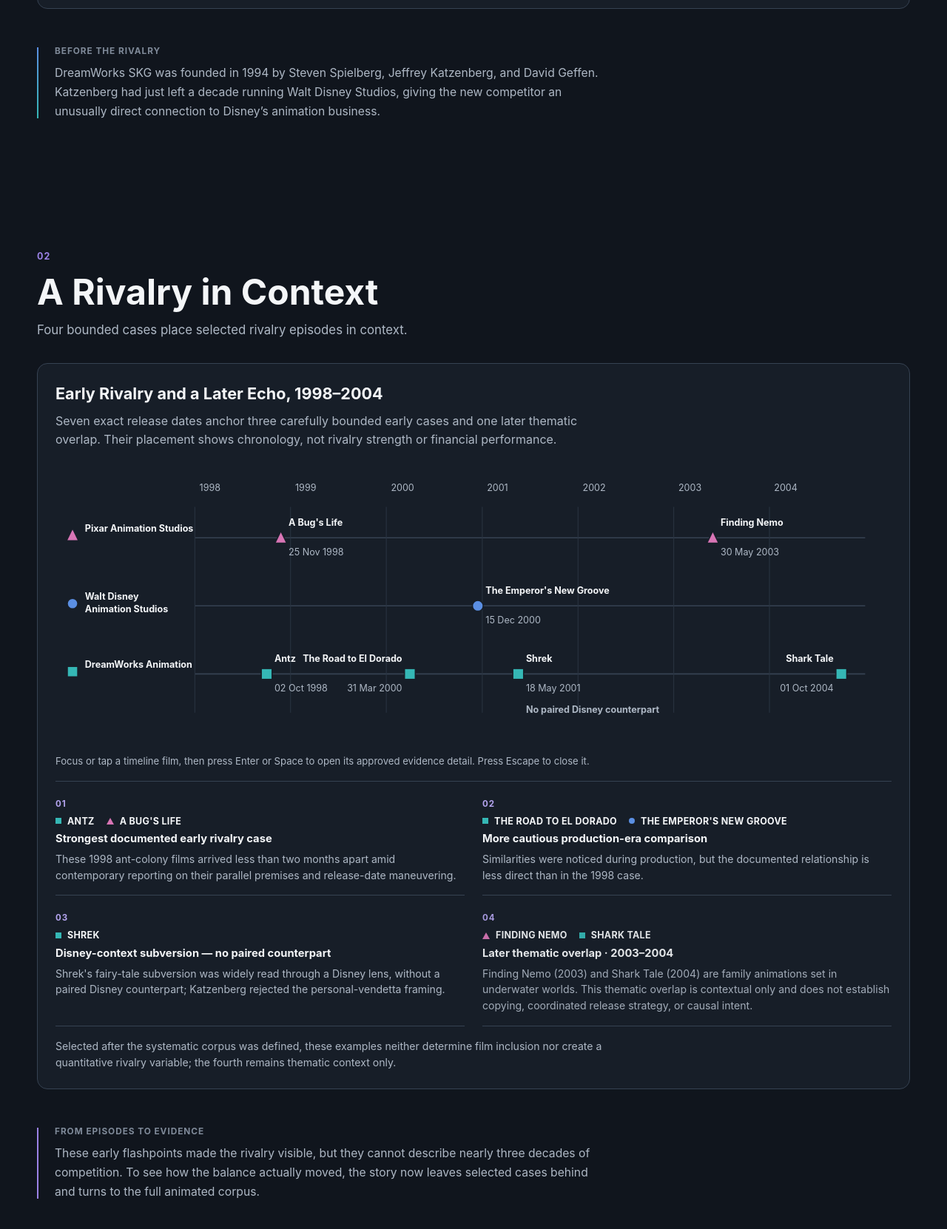
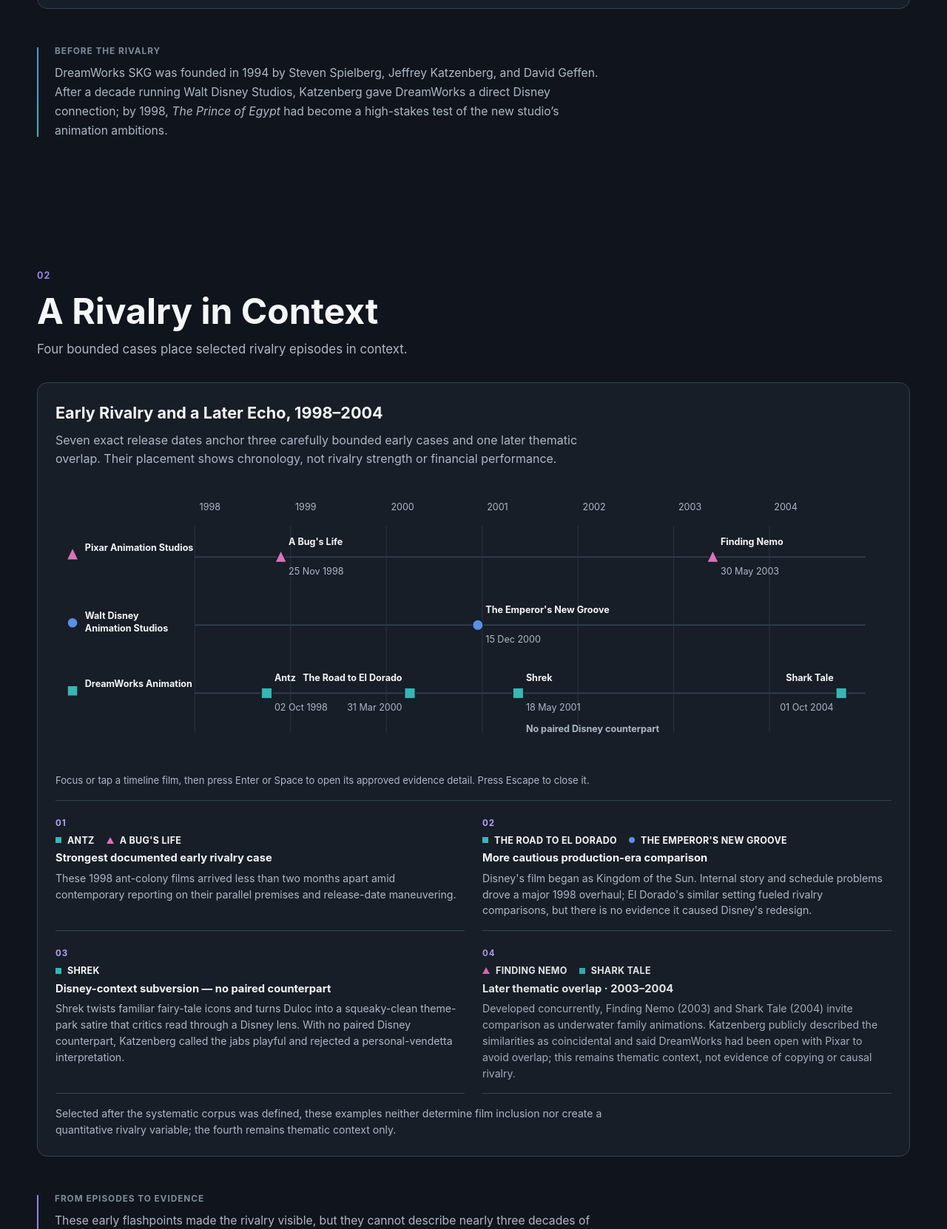
Before and after one commit to FraPoine/data_viz_project, a website with bundled scripts: page index.html in a window 1280 px wide. Shown: the part 1403-3065 px from the top of the page at 74% size. Built offline with nearby package versions, Linux system fonts and the light colour scheme.

Commit message:
docs: refine Section 2 historical context

```diff
--- a/index.html
+++ b/index.html
@@ -58,7 +58,7 @@
         </figure>
         <aside class="narrative-bridge narrative-bridge--origin" aria-label="DreamWorks origin context">
           <p class="narrative-bridge__eyebrow">Before the rivalry</p>
-          <p>DreamWorks SKG was founded in 1994 by Steven Spielberg, Jeffrey Katzenberg, and David Geffen. Katzenberg had just left a decade running Walt Disney Studios, giving the new competitor an unusually direct connection to Disney’s animation business.</p>
+          <p>DreamWorks SKG was founded in 1994 by Steven Spielberg, Jeffrey Katzenberg, and David Geffen. After a decade running Walt Disney Studios, Katzenberg gave DreamWorks a direct Disney connection; by 1998, <em>The Prince of Egypt</em> had become a high-stakes test of the new studio’s animation ambitions.</p>
         </aside>
       </section>
 
--- a/src/views/view2RivalryTimeline.js
+++ b/src/views/view2RivalryTimeline.js
@@ -8,8 +8,8 @@ const { colors, filmShapes } = VISUAL_SYSTEM;
 const STUDIO_COLOR = { "Walt Disney Animation Studios": colors.wdas, "Pixar Animation Studios": colors.pixar, "DreamWorks Animation": colors.dreamworks };
 const EDITORIAL_ANNOTATION_COPY = Object.freeze({
   "antz-bugs-life": "These 1998 ant-colony films arrived less than two months apart amid contemporary reporting on their parallel premises and release-date maneuvering.",
-  "el-dorado-emperors-new-groove": "Similarities were noticed during production, but the documented relationship is less direct than in the 1998 case.",
-  "shrek-subversion": "Shrek's fairy-tale subversion was widely read through a Disney lens, without a paired Disney counterpart; Katzenberg rejected the personal-vendetta framing."
+  "el-dorado-emperors-new-groove": "Disney's film began as Kingdom of the Sun. Internal story and schedule problems drove a major 1998 overhaul; El Dorado's similar setting fueled rivalry comparisons, but there is no evidence it caused Disney's redesign.",
+  "shrek-subversion": "Shrek twists familiar fairy-tale icons and turns Duloc into a squeaky-clean theme-park satire that critics read through a Disney lens. With no paired Disney counterpart, Katzenberg called the jabs playful and rejected a personal-vendetta interpretation."
 });
 const LATER_CASE_ID = "later-thematic-overlap";
 
@@ -89,7 +89,7 @@ export function initView2(container, { films, rivalryAnnotations }) {
     contextual: true,
     film_ids: annotationHost.dataset.laterFilmIds.split(" "),
     evidence_framing: "Later thematic overlap · 2003–2004",
-    persistent_annotation: "Finding Nemo (2003) and Shark Tale (2004) are family animations set in underwater worlds. This thematic overlap is contextual only and does not establish copying, coordinated release strategy, or causal intent."
+    persistent_annotation: "Developed concurrently, Finding Nemo (2003) and Shark Tale (2004) invite comparison as underwater family animations. Katzenberg publicly described the similarities as coincidental and said DreamWorks had been open with Pixar to avoid overlap; this remains thematic context, not evidence of copying or causal rivalry."
   };
   const cases = [...rivalryAnnotations, laterCase];
   renderAnnotations(annotationHost, cases, films);
```
Also changed, not shown: scripts/validate-skeleton.mjs (+7 -2 lines).
